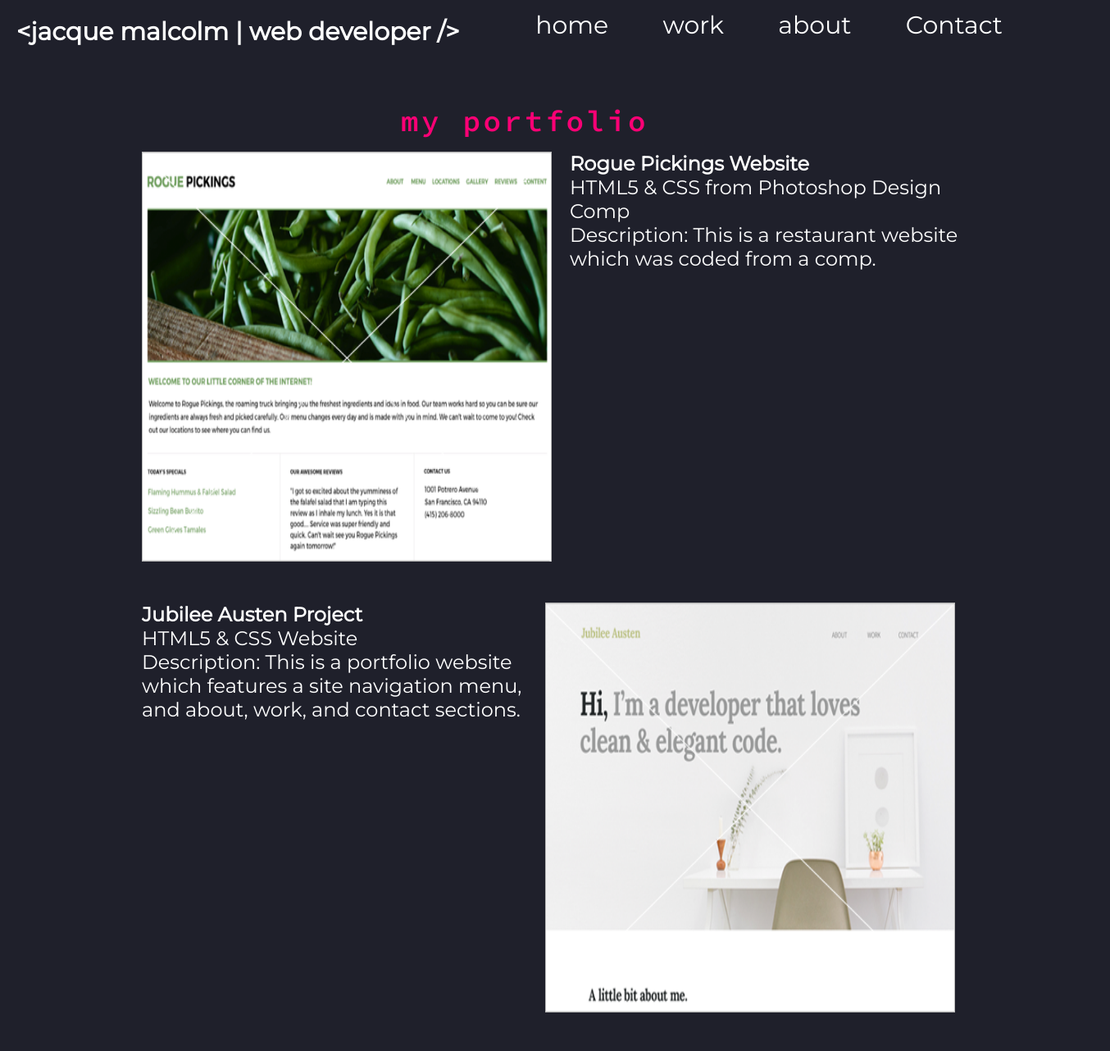
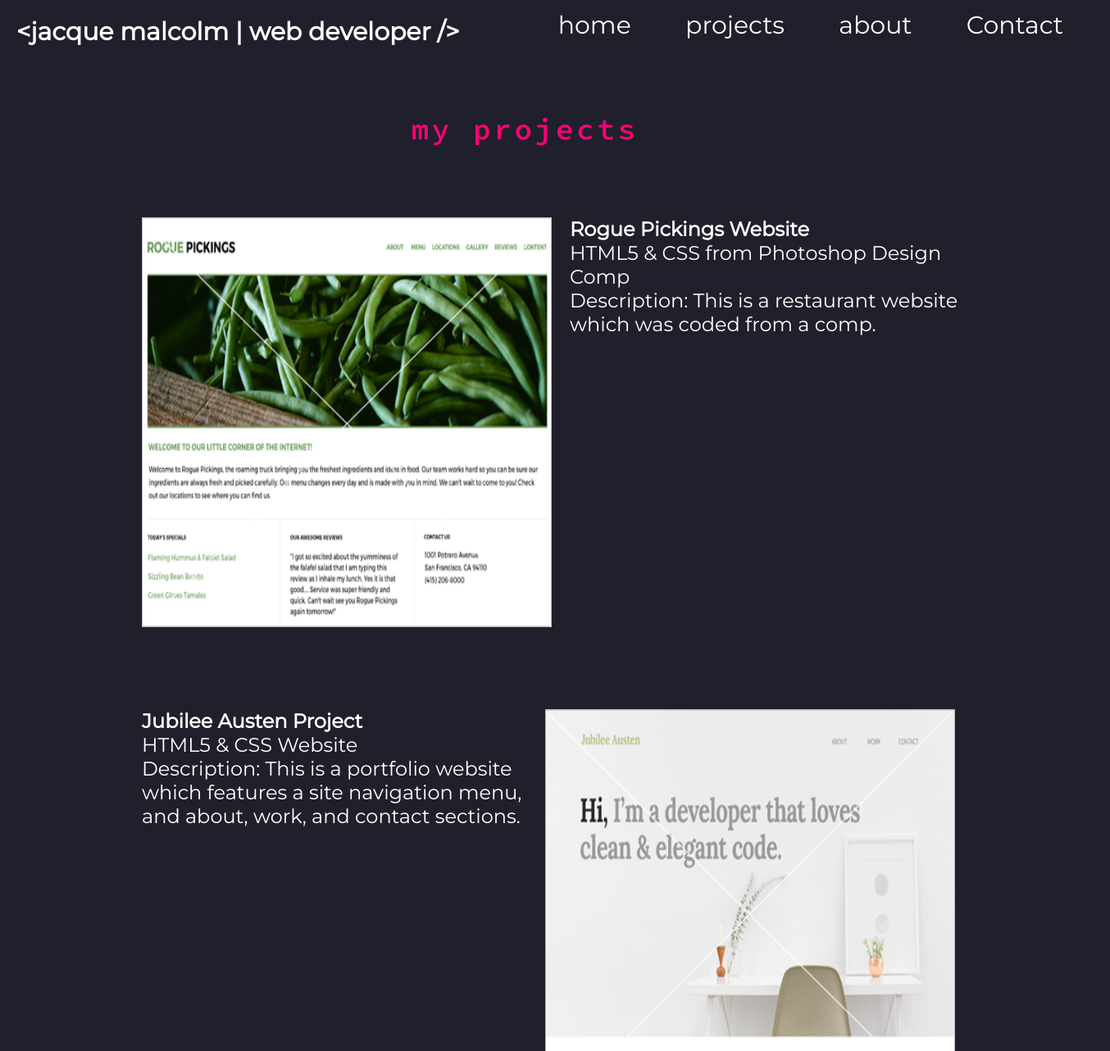
Before and after one commit to JacqueM-tech/Portfolio2, a plain HTML site: page projects.html in a window 1280 px wide. Shown: the top 1282 px of the page at 82% size, 1354 px wide, since content can reach past the window. Drawn offline with Linux system fonts and the light colour scheme.

Commit message:
updated projects page

```diff
--- a/css/main.css
+++ b/css/main.css
@@ -17,14 +17,14 @@ body {
  /* ---- GRID STYLES ---- */
 .half-width {
    float: left;
-   height: 500px;
+   height: 600px;
    margin: 40px 60px 80px 40px;
    padding: 30px;
    width: 40%;
  }
 .third-width {
    float: left;
-   height: 350px;
+   height: 400px;
    margin: 85px 20px 10px 50px;
    padding: 10px;
    text-align: center;
@@ -51,7 +51,7 @@ nav {
    float: right;
    padding: 10px;
    margin: 2px;
-   width: 675px;
+   width: 750px;
   }
  nav ul {
    list-style: none;
@@ -73,11 +73,10 @@ nav {
 
  /*===== MAIN =====*/
  .hero-image {
-   height: 750px;
+   height: 850px;
    background: url('../img/hero-image.png');
    background-size: cover;
    background-position: right;
-   padding-bottom: 300px;
    padding-right: 200px;
   }
  main h2 {
@@ -123,13 +122,13 @@ h6 {
    width: 100%;
    }
 
- /*===== WORK =====*/
- #work .half-width {
+ /*===== PROJECTS PAGE=====*/
+ #projects .half-width {
    height: 500px;
    margin: 0;
    padding: 0;
 }
-#work img {
+#projects img {
   border: 1px;
   border-color: #b7b7b7;
   float: left;
@@ -137,12 +136,12 @@ h6 {
   width: 500px;
 }
 
-#work p {
+#projects p {
    height: 500px;
    width: 500px;
 }
 
-#work .portfolio {
+#projects .portfolio {
    display: flex;
    flex-flow: row wrap;
    justify-content: center;
@@ -161,19 +160,20 @@ h6 {
    margin-left: 30px;
 }
 
-#work .portfolio .half-width {
-   margin-bottom: 50px;
+#projects .portfolio .half-width {
+   margin-bottom: 100px;
 }
 
-#work h3 {
-   margin-top: 30px;
+#projects h3 {
+   margin-top: 40px;
+   margin-bottom: 100px;
 }
 
 .para2 {
    text-align: left;
 }
 
-#work .align {
+#projects .align {
   text-align: right;
 }
 
@@ -213,7 +213,7 @@ h6 {
 
 /*===== FOOTER/CONTACT =====*/
 #contact .full-width {
-    clear: both;
+   clear: both;
    text-align: center;
    height: 100px;
    margin: 100px 0 0 300px;
@@ -227,7 +227,7 @@ h6 {
    display: inline-block;
 }
 #contact ul img {
-   padding: 20px 0 0 40px ;
+   padding: 30px 0 0 50px ;
 }
 #contact a {
    color: #ffffff;
--- a/work.html
+++ b/projects.html
@@ -13,13 +13,15 @@
     <header>
         <div class="wrapper">
         <div>
+            <a href="../index.html">
             <h1>&#60;jacque malcolm | web developer &#47;&#62;</h1>
+            </a>
         </div>
         <div>
             <nav>
                 <ul>
                     <li><a href="index.html">home</a></li>
-                    <li><a href="#work">work</a></li>
+                    <li><a href="#projects">projects</a></li>
                     <li><a href="index.html#about">about</a></li>
                     <li><a href="index.html#contact">Contact</a></li>
                 </ul>
@@ -27,9 +29,9 @@
         </div>
         </div>
     </header>
-    <section id="work">
+    <section id="projects">
         <div>
-            <h3>my portfolio</h3>
+            <h3>my projects</h3>
         </div>
         <div class="portfolio">
         <div class="half-width">
```
Also changed, not shown: index.html (+1 -1 lines).
